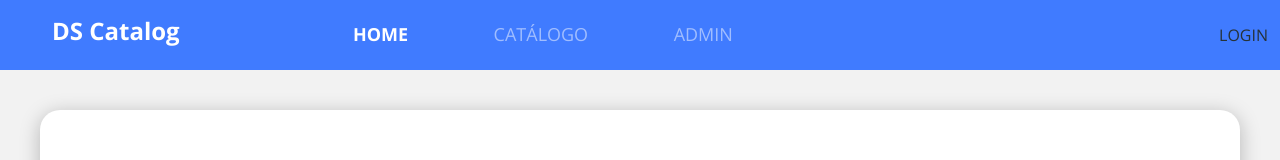
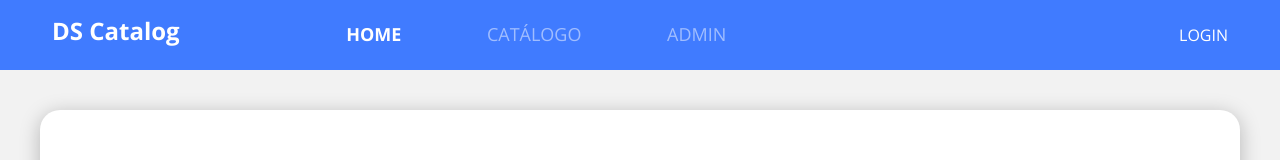
Before and after one commit to Maycol-Mohr/dscatalog-devsuperior-aula, a React (Create React App) app in the folder frontweb/: page / in a window 1280 px wide. Shown: the top 160 px of the page. Built offline with nearby package versions, Linux system fonts and the light colour scheme; no server answers.

Commit message:
Login/logout logic

```diff
--- a/frontweb/src/components/Navbar/index.tsx
+++ b/frontweb/src/components/Navbar/index.tsx
@@ -71,10 +71,10 @@
       </ul>
     </div>
 
-    <div>
+    <div className="nav-login-logout">
       {authData.authenticated ? (
         <>
-        <span>{authData.tokenData?.user_name}</span>
+        <span className="nav-username">{authData.tokenData?.user_name}</span>
         <a href="#logout" onClick={handleLogoutClick}>
           LOGOUT
         </a>
--- a/frontweb/src/components/Navbar/styles.css
+++ b/frontweb/src/components/Navbar/styles.css
@@ -27,3 +27,30 @@
     color: #FFF;
     font-weight: bold;
 }
+
+.nav-login-logout {
+    display: none;
+}
+
+.nav-username {
+    display: none;
+}
+
+@media (min-width: 768px) {
+    .nav-login-logout {
+        display: unset;
+        color: #fff;
+        margin-right: 15px;
+    }
+}
+
+@media (min-width: 992px) {
+    .nav-login-logout {
+        margin-right: 40px;
+    }
+
+    .nav-username {
+        display: unset;
+        margin-right: 20px;
+    }
+}
```
